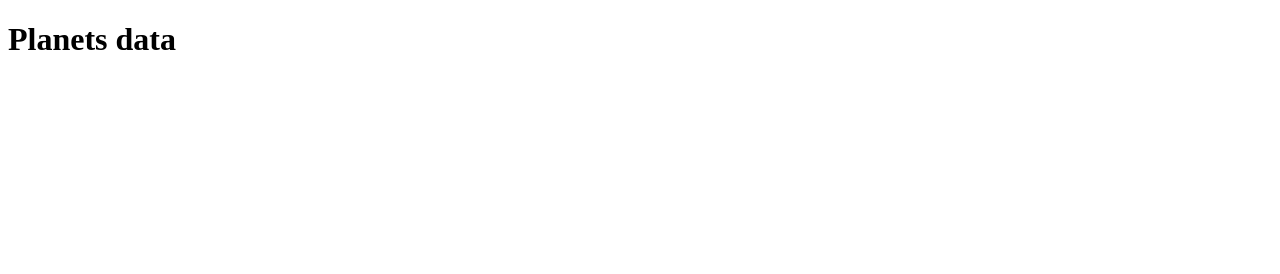
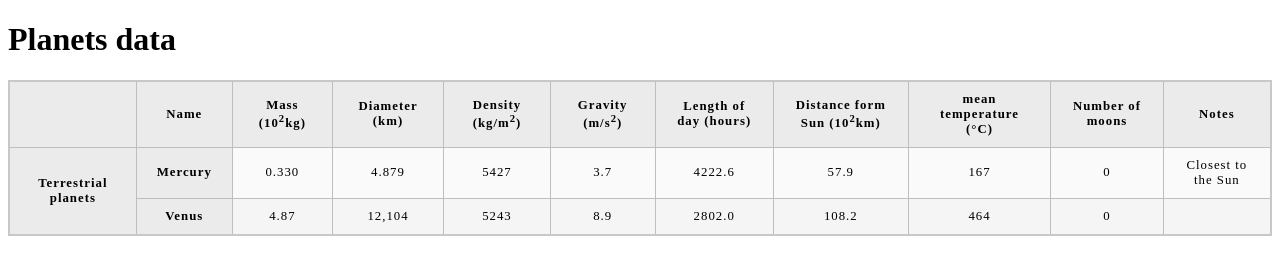
Before and after one commit to aryan100950853/aryan100950853.github.io, a plain HTML site: page Assignment 2/Assign_2_p_2.html in a window 1280 px wide. Drawn offline with Linux system fonts and the light colour scheme.

Commit message:
commit_2
adding the  first two rows

```diff
--- a/Assignment 2/Assign_2_p_2.html
+++ b/Assignment 2/Assign_2_p_2.html
@@ -11,11 +11,57 @@
     <meta charset="utf-8">
     <meta name="viewport" content="width=device-width">
     <title>Planets data</title>
-    <link href=".css" rel="stylesheet" type="text/css">
+     <link rel="stylesheet" href="table.css">
   </head>
   <body>
     <h1>Planets data</h1>
 
+	 <table>
+        <tr>
+            <th colspan="2"></th>
+            <th>Name</th>
+            <th>Mass (10<sup>2</sup>kg)</th>
+            <th>Diameter (km)</th>
+            <th>Density (kg/m<sup>2</sup>)</th>
+            <th>Gravity (m/s<sup>2</sup>)</th>
+            <th>Length of day (hours)</th>
+            <th>Distance form Sun (10<sup>2</sup>km)</th>
+            <th>mean temperature (°C)</th>
+            <th>Number of moons</th>
+            <th>Notes</th>
+
+        </tr>
+
+		 <tr>
+            <th rowspan="4" colspan="2">Terrestrial planets</th>
+        <th>Mercury</th>
+        <td>0.330</td>
+        <td>4.879</td>
+        <td>5427</td>
+        <td>3.7</td>
+        <td>4222.6</td>
+        <td>57.9</td>
+        <td>167</td>
+        <td>0</td>
+        <td>Closest to the Sun</td>
+
+        </tr>
+
+		 <tr>
+
+
+            <th>Venus</th>
+            <td>4.87</td>
+            <td>12,104</td>
+            <td>5243</td>
+            <td>8.9</td>
+            <td>2802.0</td>
+            <td>108.2</td>
+            <td>464</td>
+            <td>0</td>
+            <td></td>
+
+        </tr>
 
   </body>
 </html>
```
